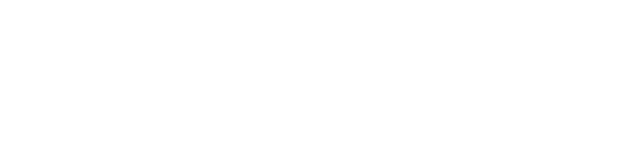
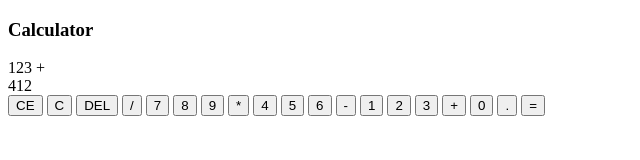
Before and after one commit to joaocaraujo/basic-calculator-js, a plain HTML site: page index.html in a window 1280 px wide. Shown: the whole page, without its empty margins (0-640 px from the left). Drawn offline with Linux system fonts and the light colour scheme.

Commit message:
feat: html structure OK

```diff
--- a/index.html
+++ b/index.html
@@ -9,6 +9,33 @@
     <script src="js/scripts.js" defer></script>
 </head>
 <body>
-
+    <div id="calc">
+        <h3>Calculator</h3>
+        <div id="operations">
+            <div id="previous-operation">123 +</div>
+            <div id="current-operation">412</div>
+        </div>
+        <div id="buttons-container">
+            <button>CE</button>
+            <button>C</button>
+            <button>DEL</button>
+            <button>/</button>
+            <button class="number">7</button>
+            <button class="number">8</button>
+            <button class="number">9</button>
+            <button>*</button>
+            <button class="number">4</button>
+            <button class="number">5</button>
+            <button class="number">6</button>
+            <button>-</button>
+            <button class="number">1</button>
+            <button class="number">2</button>
+            <button class="number">3</button>
+            <button>+</button>
+            <button class="number">0</button>
+            <button class="number">.</button>
+            <button id="equal-btn">=</button>
+        </div>
+    </div>
 </body>
 </html>
```
